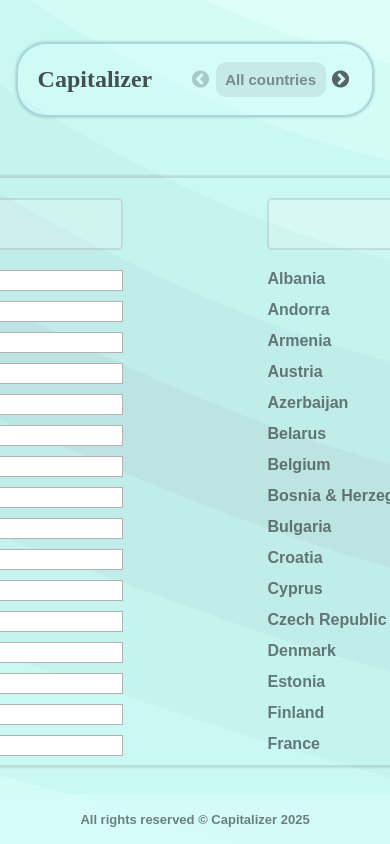
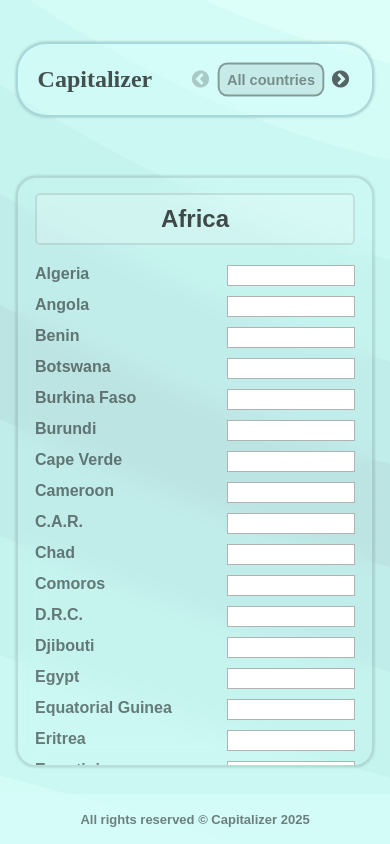
Before and after one commit to alecs007/Capitalizer, a React (Vite) app: page /all-countries in a window 390 px wide. Built offline with nearby package versions, Linux system fonts and the light colour scheme; a web font is replaced by a local one.

Commit message:
Modified

```diff
--- a/public/data.json
+++ b/public/data.json
@@ -41,7 +41,7 @@
       "flag": "https://flagcdn.com/w320/cm.png"
     },
     {
-      "name": "CAR",
+      "name": "C.A.R.",
       "capital": "Bangui",
       "flag": "https://flagcdn.com/w320/cf.png"
     },
@@ -56,7 +56,7 @@
       "flag": "https://flagcdn.com/w320/km.png"
     },
     {
-      "name": "DRC",
+      "name": "D.R.C.",
       "capital": "Kinshasa",
       "flag": "https://flagcdn.com/w320/cd.png"
     },
--- a/src/components/Header/Header.jsx
+++ b/src/components/Header/Header.jsx
@@ -6,8 +6,7 @@ import "slick-carousel/slick/slick.css";
 import "slick-carousel/slick/slick-theme.css";
 import github from "../../assets/github.png";
 
-const Header = () => {
-  const [selected, setSelected] = useState(null);
+const Header = ({ selected, setSelected }) => {
   const [showNotification, setShowNotification] = useState(false);
 
   const handleSelect = (event) => {
--- a/src/layout/MainLayout.css
+++ b/src/layout/MainLayout.css
@@ -1,6 +1,6 @@
 .main_layout {
   width: 100vw;
-  height: 100vh;
+  min-height: 100vh;
   display: flex;
   flex-direction: column;
   align-items: center;
--- a/src/layout/MainLayout.jsx
+++ b/src/layout/MainLayout.jsx
@@ -8,6 +8,7 @@ import Loader from "../components/Loader/Loader";
 const MainLayout = () => {
   const [loading, setLoading] = useState(false);
   const location = useLocation();
+  const [selected, setSelected] = useState(null);
 
   useEffect(() => {
     setLoading(true);
@@ -19,8 +20,8 @@ const MainLayout = () => {
   }, [location.pathname]);
   return (
     <div className="main_layout">
-      <Header />
-      {loading ? <Loader /> : <Outlet />}
+      <Header selected={selected} setSelected={setSelected} />
+      {loading ? <Loader /> : <Outlet context={{ selected, setSelected }} />}
       <Footer />
     </div>
   );
--- a/src/pages/all_countries/AllCountries.css
+++ b/src/pages/all_countries/AllCountries.css
@@ -4,9 +4,6 @@
   min-width: 1000px;
   padding: 20px 50px;
   display: flex;
-  justify-content: center;
-  display: flex;
-  justify-content: flex-start;
   justify-content: space-evenly;
   gap: 15%;
   flex-wrap: wrap;
@@ -15,6 +12,7 @@
   border-radius: 20px;
   border: 2px solid rgba(0, 0, 0, 0.1);
   box-shadow: 0px 0px 3px rgba(0, 0, 0, 0.2);
+  backdrop-filter: blur(12px);
   overflow: scroll;
 }
 .continent_name {
@@ -61,3 +59,24 @@
 .countries_input:focus {
   outline: none;
 }
+
+@media screen and (max-width: 1000px) {
+  .all_countries {
+    width: 92vw;
+    min-width: 0px;
+    padding: 15px 20px;
+    justify-content: center;
+  }
+  .continent_name {
+    width: 100%;
+  }
+  .countries_name {
+    font-size: 1rem;
+  }
+  .countries_input {
+    width: 40%;
+  }
+  .countries {
+    width: 320px;
+  }
+}
--- a/src/pages/all_countries/AllCountries.jsx
+++ b/src/pages/all_countries/AllCountries.jsx
@@ -1,12 +1,15 @@
 import "./AllCountries.css";
 import { useState, useEffect } from "react";
+import { useOutletContext } from "react-router-dom";
 
 const AllCountries = () => {
   const [countries, setCountries] = useState({});
   const [inputValues, setInputValues] = useState([]);
   const [disabledInputs, setDisabledInputs] = useState([]);
+  const { setSelected } = useOutletContext();
 
   useEffect(() => {
+    setSelected("all-countries");
     fetch("/data.json")
       .then((res) => res.json())
       .then((data) => {
--- a/src/pages/main_page/MainPage.jsx
+++ b/src/pages/main_page/MainPage.jsx
@@ -1,5 +1,6 @@
 import "./MainPage.css";
 import { useState, useEffect } from "react";
+import { useOutletContext } from "react-router-dom";
 import hint from "../../assets/hint.png";
 import trophy from "../../assets/trophy.png";
 import bronze from "../../assets/bronze_trophy.png";
@@ -18,8 +19,10 @@ const MainPage = () => {
   const [disabled, setDisabled] = useState(false);
   const [hintLenght, setHintLenght] = useState(1);
   const [score, setScore] = useState(0);
+  const { setSelected } = useOutletContext();
 
   useEffect(() => {
+    setSelected(null);
     fetch("/data.json")
       .then((res) => res.json())
       .then((data) => {
```
